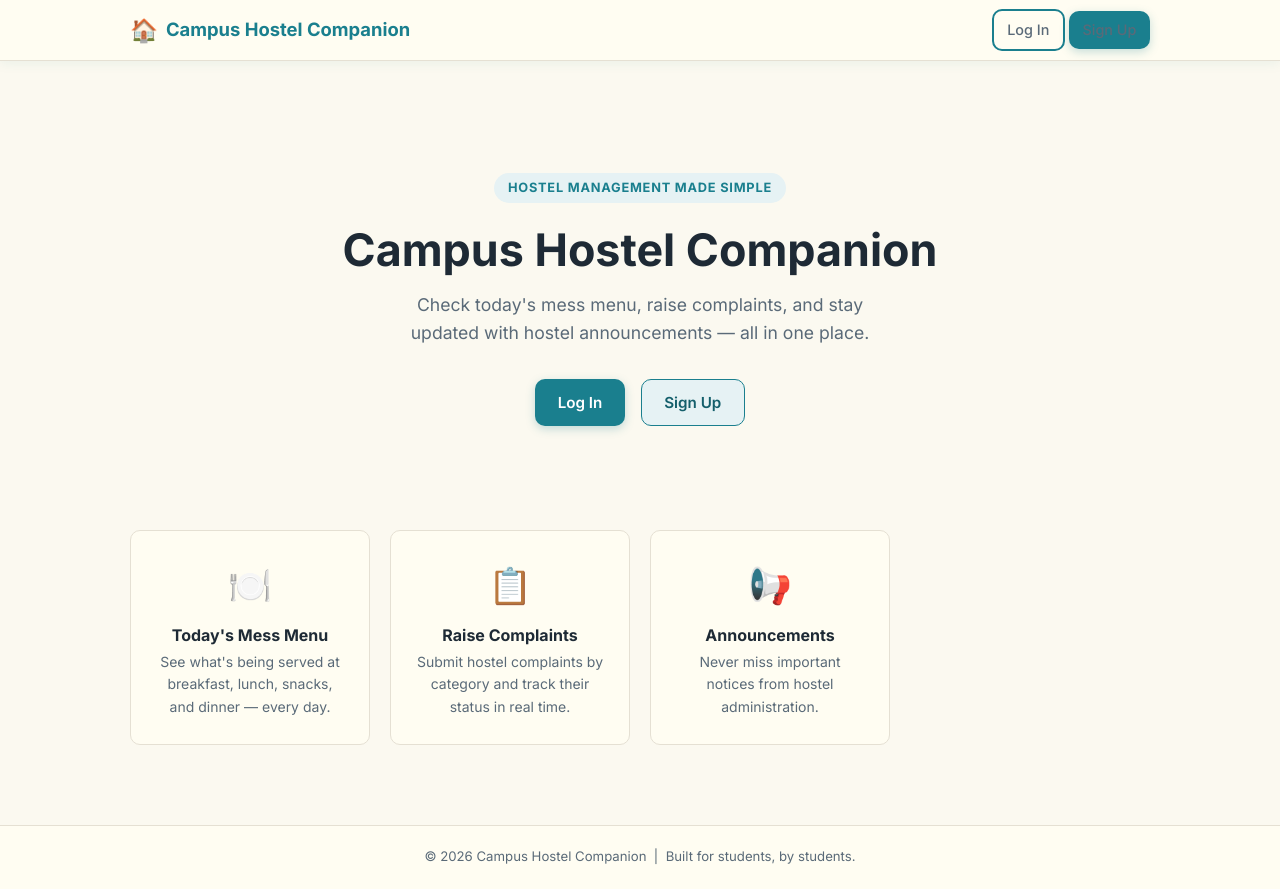
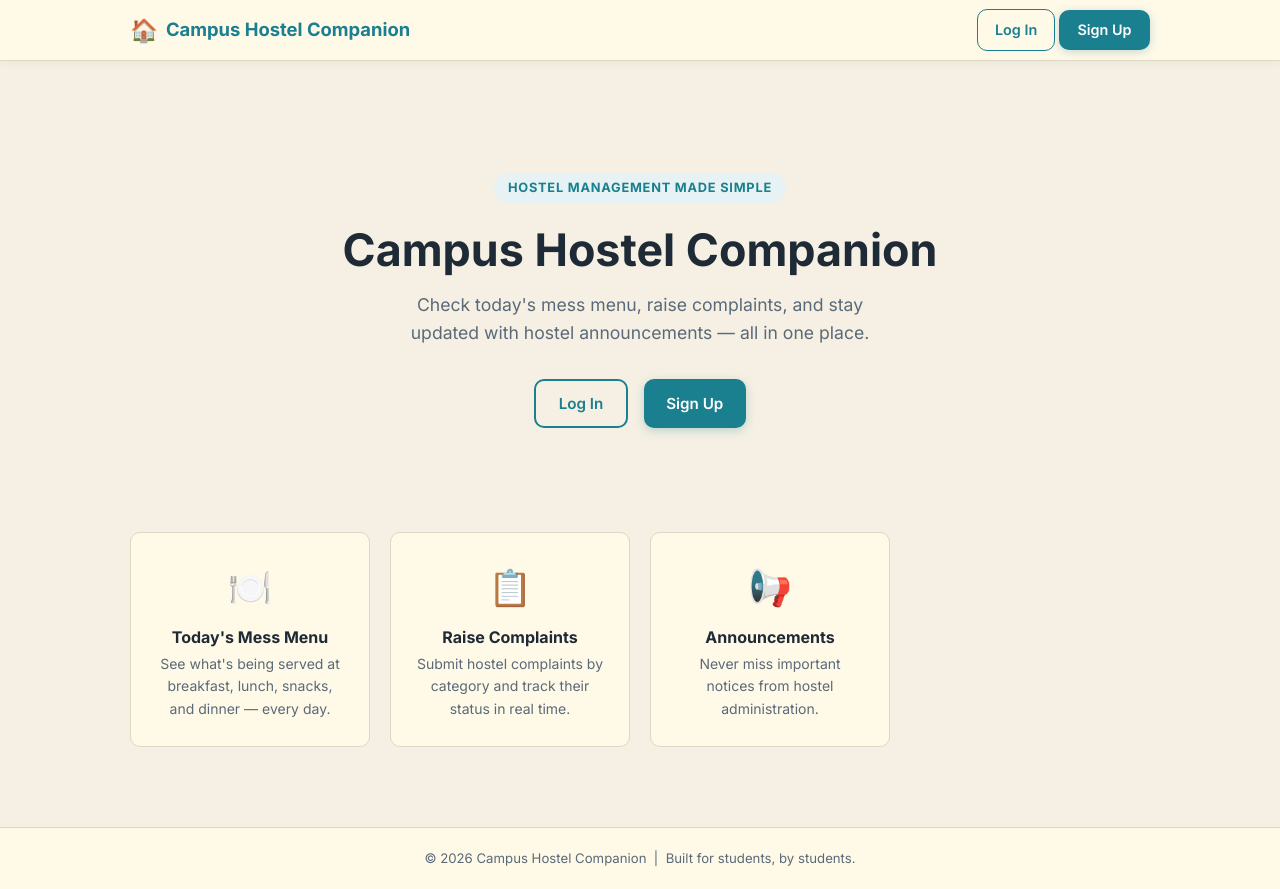
Before and after one commit to lkishan2008-bit/campus-hostel, a Flask app: page / in a window 1280 px wide. Before the commit the page ends 864 px from the top, so only its background shows below. Run offline with Flask 3, Linux system fonts and the light colour scheme.

Commit message:
style: refine cream theme and signup visibility

```diff
--- a/static/css/style.css
+++ b/static/css/style.css
@@ -18,14 +18,14 @@
   --primary:        #1a7f8e;
   --primary-dark:   #145f6b;
   --primary-light:  #e6f2f4;
-  --bg:             #FBF9F0;
-  --bg-white:       #FFFDF2;
+  --bg:             #F5F0E3;
+  --bg-white:       #FFF9E8;
   --text:           #1e2a35;
   --text-muted:     #5a6a78;
-  --border:         #e5e0d3;
+  --border:         #ded7c4;
   --radius:         10px;
-  --shadow:         0 2px 12px rgba(26,127,142,.08);
-  --shadow-lg:      0 6px 28px rgba(26,127,142,.12);
+  --shadow:         0 2px 10px rgba(30, 42, 53, 0.05);
+  --shadow-lg:      0 6px 24px rgba(30, 42, 53, 0.08);
   --transition:     0.2s ease;
   --font:           'Inter', sans-serif;
 }
@@ -124,22 +124,52 @@ main { flex: 1; padding-block: 2rem; }
   transition: background var(--transition), color var(--transition);
 }
 
-.navbar__links a:hover,
-.navbar__links a.active {
+.navbar__links a:not(.btn):hover,
+.navbar__links a:not(.btn).active {
   background: var(--primary-light);
   color: var(--primary);
   text-decoration: none;
 }
 
+.navbar__links a.btn-primary {
+  background: var(--primary);
+  color: #ffffff !important;
+  font-weight: 600;
+  padding: .5rem 1.15rem;
+  box-shadow: 0 2px 8px rgba(26,127,142,.25);
+}
+
+.navbar__links a.btn-primary:hover {
+  background: var(--primary-dark);
+  color: #ffffff !important;
+  text-decoration: none;
+}
+
+.navbar__links a.btn-outline {
+  background: transparent;
+  color: var(--primary) !important;
+  border: 1.5px solid var(--primary);
+  font-weight: 600;
+  padding: .5rem 1.05rem;
+}
+
+.navbar__links a.btn-outline:hover {
+  background: var(--primary-light);
+  color: var(--primary-dark) !important;
+  text-decoration: none;
+}
+
 .navbar__links a.btn-logout {
-  color: var(--primary);
+  color: var(--primary) !important;
   border: 1.5px solid var(--primary);
   margin-left: .5rem;
+  font-weight: 600;
 }
 
 .navbar__links a.btn-logout:hover {
   background: var(--primary);
-  color: #fff;
+  color: #ffffff !important;
+  text-decoration: none;
 }
 
 /* -------------------------------------------------------------------------
@@ -164,7 +194,7 @@ main { flex: 1; padding-block: 2rem; }
 
 .btn-primary {
   background: var(--primary);
-  color: #fff;
+  color: #ffffff !important;
   box-shadow: 0 3px 10px rgba(26,127,142,.25);
 }
 
@@ -172,29 +202,18 @@ main { flex: 1; padding-block: 2rem; }
   background: var(--primary-dark);
   box-shadow: var(--shadow-lg);
   text-decoration: none;
-  color: #fff;
+  color: #ffffff !important;
 }
 
 .btn-outline {
   background: transparent;
-  color: var(--primary);
+  color: var(--primary) !important;
   border: 2px solid var(--primary);
 }
 
 .btn-outline:hover {
   background: var(--primary-light);
-  text-decoration: none;
-}
-
-.btn-secondary {
-  background: var(--primary-light);
-  color: var(--primary-dark);
-  border: 1.5px solid var(--primary);
-}
-
-.btn-secondary:hover {
-  background: #d8edf1;
-  color: var(--primary-dark);
+  color: var(--primary-dark) !important;
   text-decoration: none;
 }
 
--- a/templates/index.html
+++ b/templates/index.html
@@ -55,8 +55,8 @@
           Check today's mess menu, raise complaints, and stay updated with hostel announcements — all in one place.
         </p>
         <div class="hero__cta">
-          <a href="#" class="btn btn-primary" onclick="openModal('loginModal'); return false;">Log In</a>
-          <a href="#" class="btn btn-secondary" onclick="openModal('signupModal'); return false;">Sign Up</a>
+          <a href="#" class="btn btn-outline" onclick="openModal('loginModal'); return false;">Log In</a>
+          <a href="#" class="btn btn-primary" onclick="openModal('signupModal'); return false;">Sign Up</a>
         </div>
       </section>
 
```
